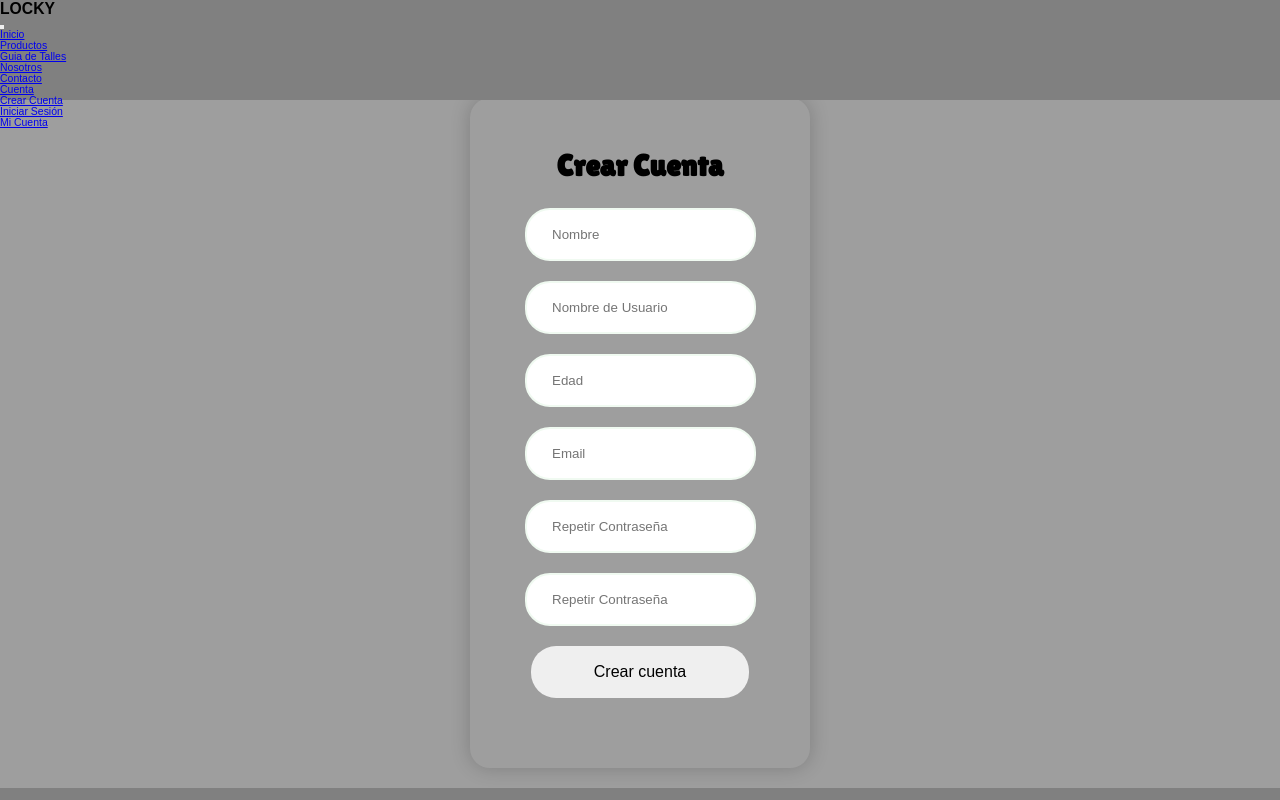
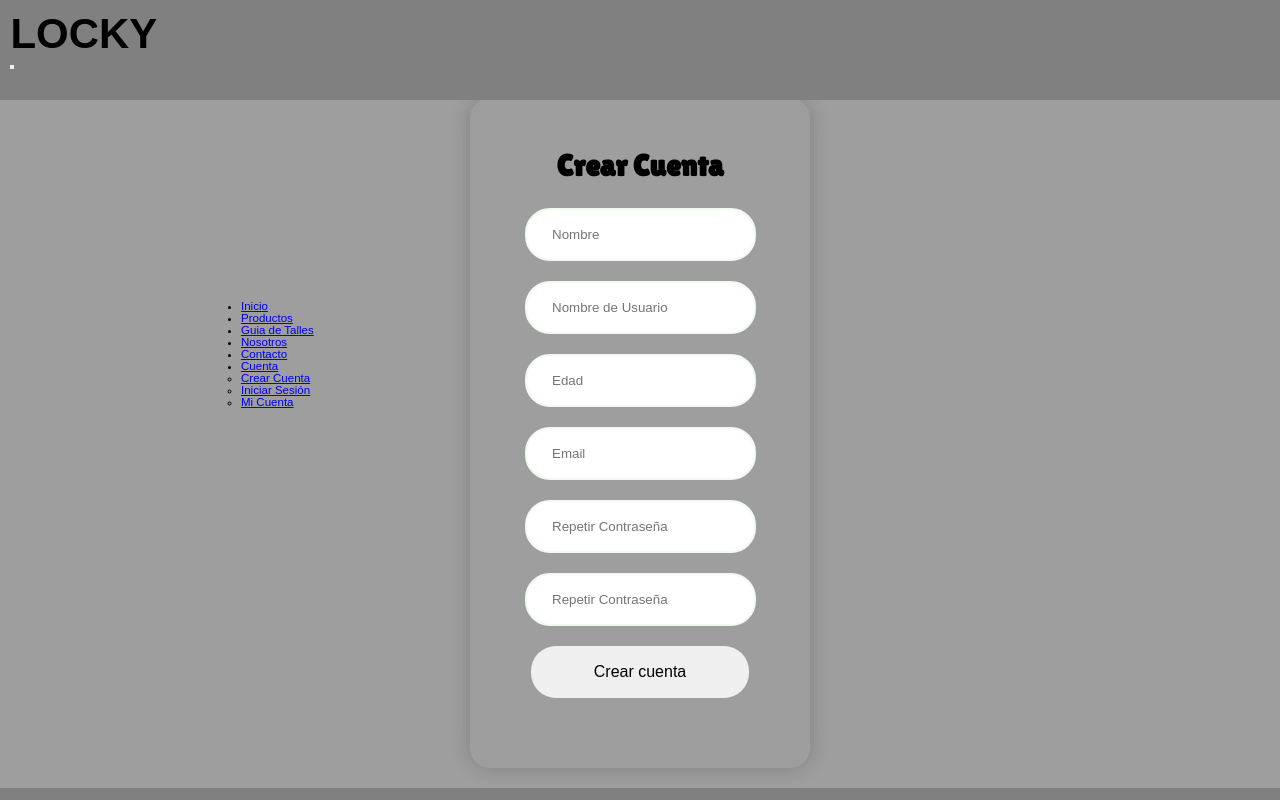
Before and after one commit to tomasarmano/Locky-Armano, a plain HTML site: page pages/crear-cuenta.html in a window 1280 px wide. Shown: the top 800 px of the page. Drawn offline with nearby package versions, Linux system fonts and the light colour scheme.

Commit message:
correccion

```diff
--- a/css/estilo.css
+++ b/css/estilo.css
@@ -9,6 +9,17 @@ html {
 }
 body {
   background-color: rgb(158, 158, 158);
+}
+.container-fluid{
+  margin: 1rem;
+}
+.navbar-nav{
+  margin: 22rem;
+  font-size: 1.1rem;
+}
+.titulo{
+  font-weight: bold;
+  font-size: 4rem;
 }
 .container {
   max-width: 120rem;
--- a/pages/crear-cuenta.html
+++ b/pages/crear-cuenta.html
@@ -4,7 +4,7 @@
     <meta charset="UTF-8">
     <meta name="viewport" content="width=device-width, initial-scale=1.0">
     <meta name="description" content="Create una cuenta en LOCKY para acceder a beneficios exclusivos!">
-    <title>LOCKY|Crear cuenta</title>
+    <title>LOCKY | Crear cuenta</title>
     <link rel="stylesheet" href="../css/estilo.css">
     <link rel="stylesheet" href="../assets/img/logoo.png">
     <link href="https://fonts.googleapis.com/css2?family=Lilita+One&display=swap" rel="stylesheet">
@@ -15,7 +15,7 @@
 <body>
   <div class="container">
     <header>
-      <nav class="navbar navbar-expand-lg bg-body-tertiary">
+        <nav class="navbar navbar-expand-lg bg-body-tertiary">
             <div class="container-fluid">
               <h1 class="titulo">LOCKY</h1>
               <button class="navbar-toggler" type="button" data-bs-toggle="collapse" data-bs-target="#navbarNavDropdown" aria-controls="navbarNavDropdown" aria-expanded="false" aria-label="Toggle navigation">
@@ -24,7 +24,7 @@
               <div class="collapse navbar-collapse" id="navbarNavDropdown">
                 <ul class="navbar-nav">
                   <li class="nav-item">
-                    <a class="nav-link active" aria-current="page" href="#">Inicio</a>
+                    <a class="nav-link active" aria-current="page" href="../index.html">Inicio</a>
                   </li>
                   <li class="nav-item">
                     <a class="nav-link" href="./productos.html">Productos</a>
@@ -51,9 +51,9 @@
                 </ul>
               </div>
             </div>
-      </nav>
+          </nav>
     </header>
-  </div>
+    </div>
   <main class="cuenta">
     <form>
         <h2>Crear Cuenta</h2>
```
Also changed, not shown: index.html (+1 -1 lines), pages/contacto.html (+1 -1 lines), pages/guia-de-talles.html (+1 -1 lines), pages/iniciar-sesion.html (+1 -1 lines), pages/mi-cuenta.html (+1 -1 lines), pages/nosotros.html (+1 -1 lines), pages/productos.html (+1 -1 lines).
